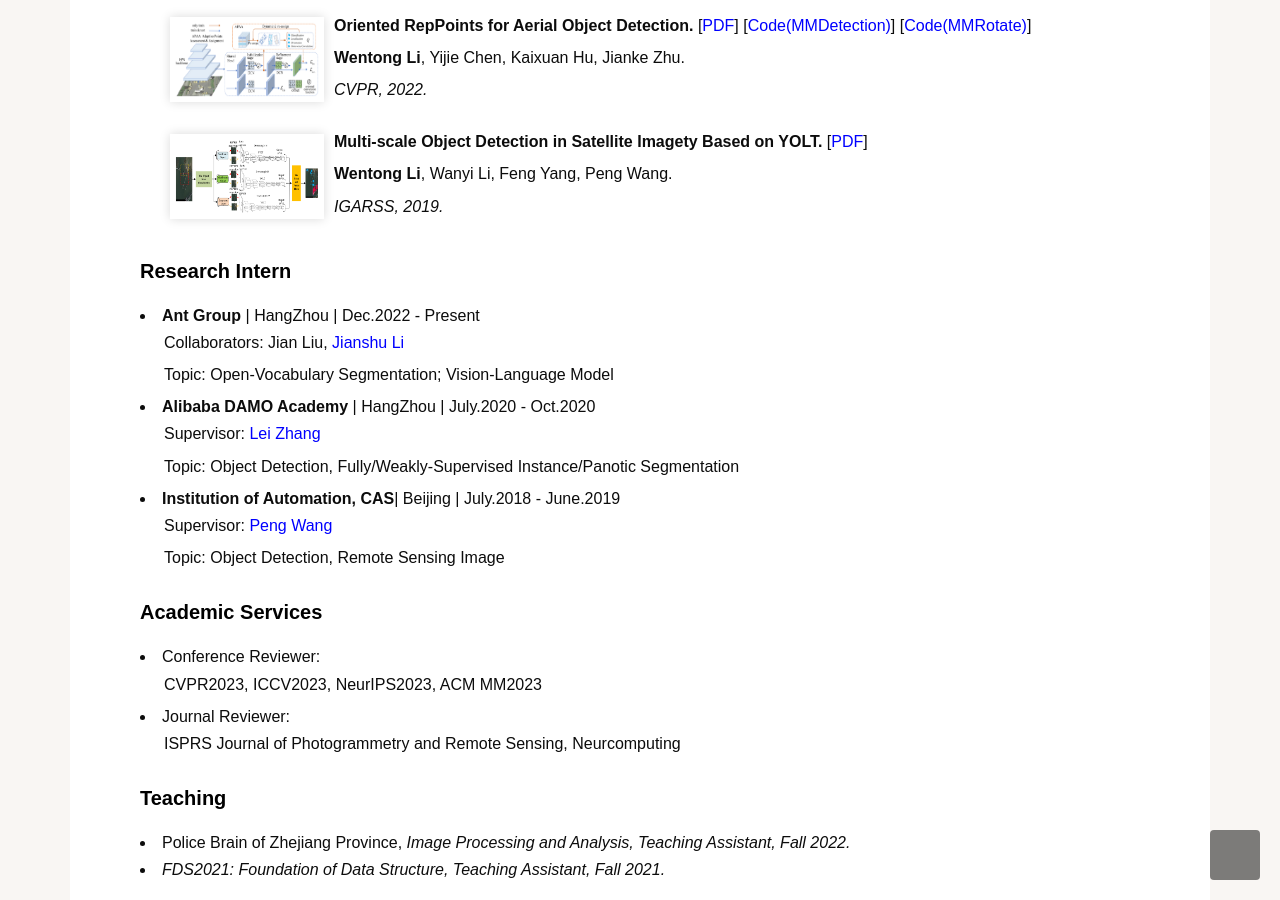
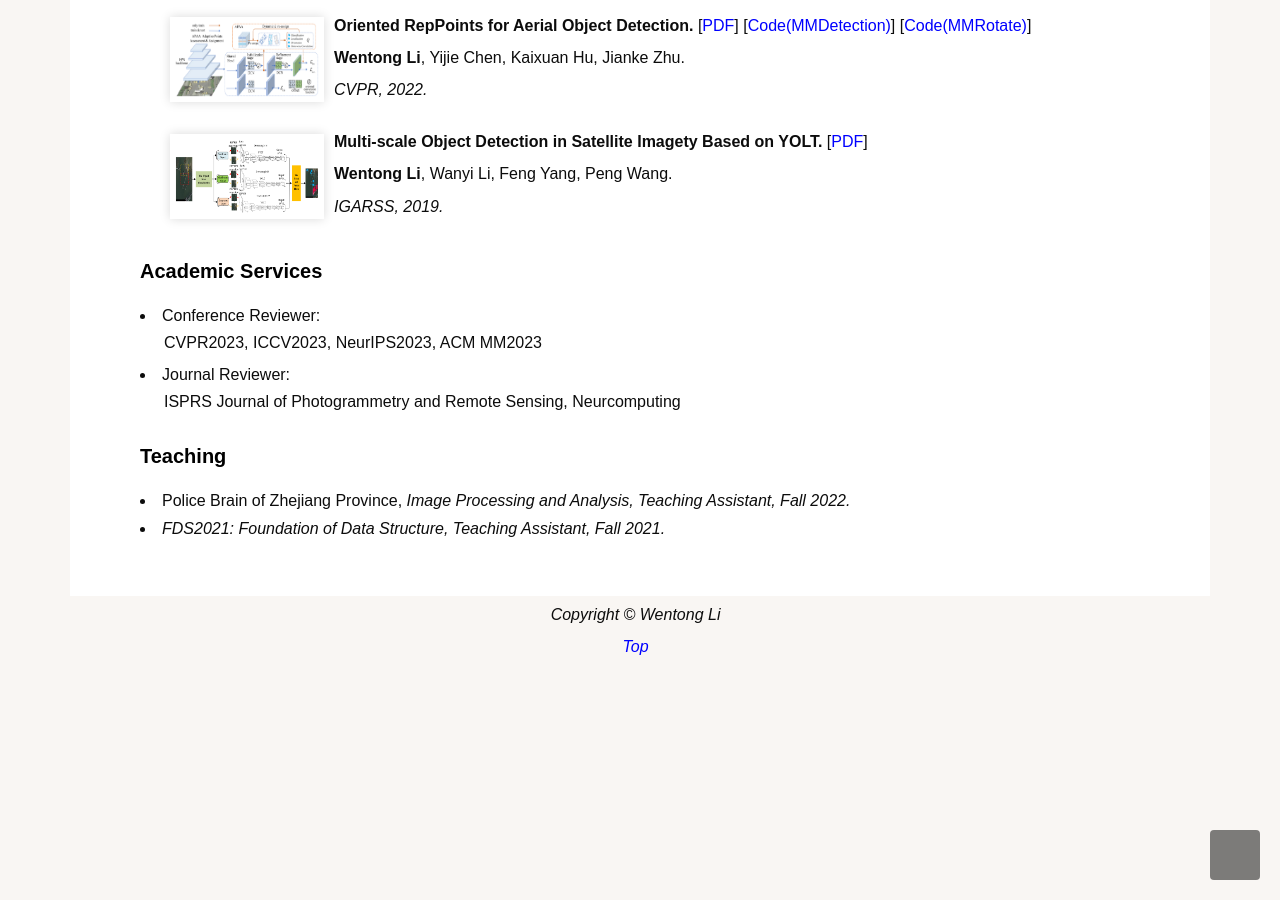
Before and after one commit to cslwt/cslwt.github.io, a Jekyll site: the page index.html, which Jekyll copies as it is, in a window 1280 px wide and 900 px high, scrolled down 1346 px. Built offline with Jekyll 4.4.1, drawn with Linux system fonts in a browser that asks for light colours; some web fonts are replaced.

Commit message:
Update index.html

```diff
--- a/index.html
+++ b/index.html
@@ -245,39 +245,6 @@
 
 					</table>
 
-				<h3> Research Intern </h3>
-				<li style="font-size:16px">
-
-				    <b>Ant Group</b> | HangZhou | Dec.2022 - Present
-				    <p>
-				    &emsp;&ensp;Collaborators: Jian Liu, <a href="https://scholar.google.com.hk/citations?user=yyz7kMsAAAAJ&hl=zh-CN&oi=ao">Jianshu Li</a>
-			            </p>
-				    <p>
-				    &emsp;&ensp;Topic: Open-Vocabulary Segmentation; Vision-Language Model
-			            </p>
-				</li>
-
-
-				<li style="font-size:16px">
-
-				    <b>Alibaba DAMO Academy</b> | HangZhou | July.2020 - Oct.2020
-				    <p>
-				    &emsp;&ensp;Supervisor: <a href="http://www4.comp.polyu.edu.hk/~cslzhang/">Lei Zhang </a>
-			            </p>
-				    <p>
-				    &emsp;&ensp;Topic: Object Detection, Fully/Weakly-Supervised Instance/Panotic Segmentation
-			            </p>
-				</li>
-				<li style="font-size:16px">
-
-				    <b>Institution of Automation, CAS</b>| Beijing | July.2018 - June.2019
-				    <p>
-				    &emsp;&ensp;Supervisor: <a href="https://people.ucas.ac.cn/~wangpengcasia">Peng Wang </a>
-				    </p>
-				    <p>
-				    &emsp;&ensp;Topic: Object Detection, Remote Sensing Image
-			            </p>
-				</li>
 
 				<h3> Academic Services </h3>
     				<li style="font-size:16px">
```
